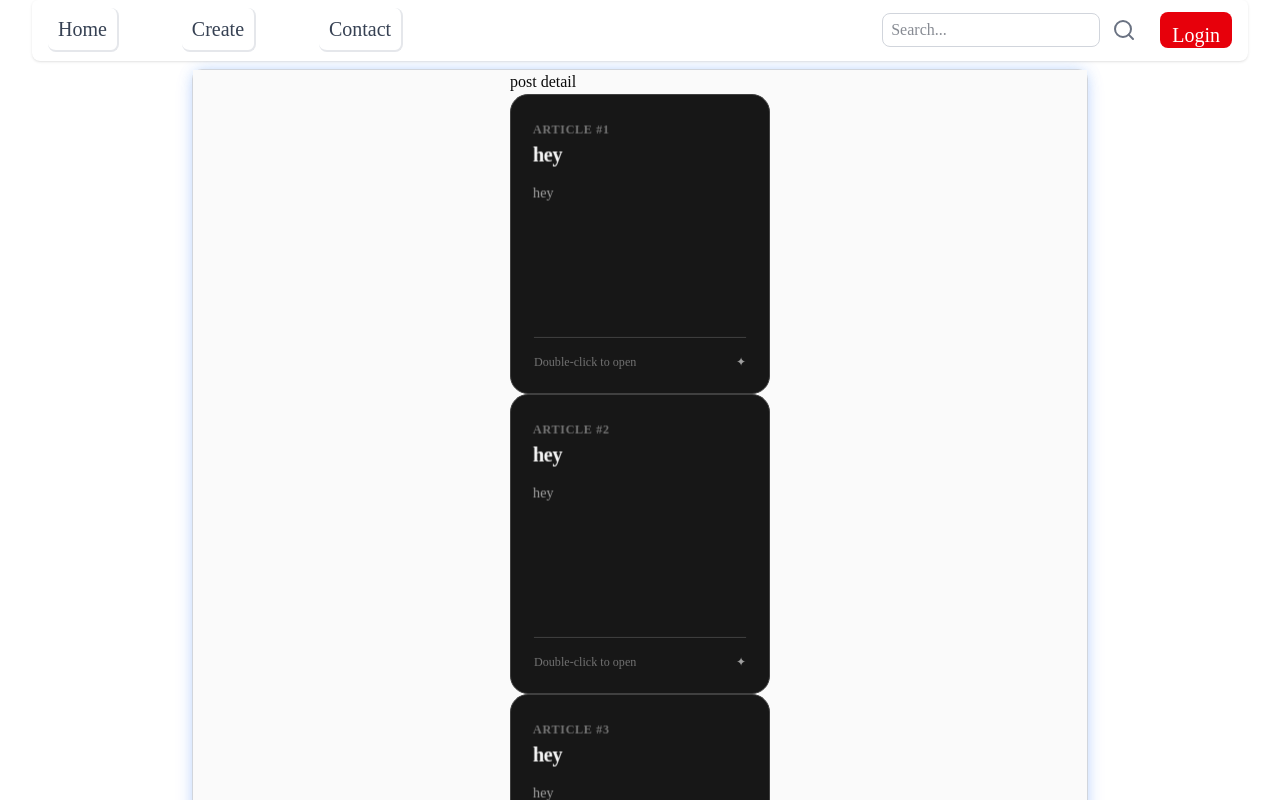
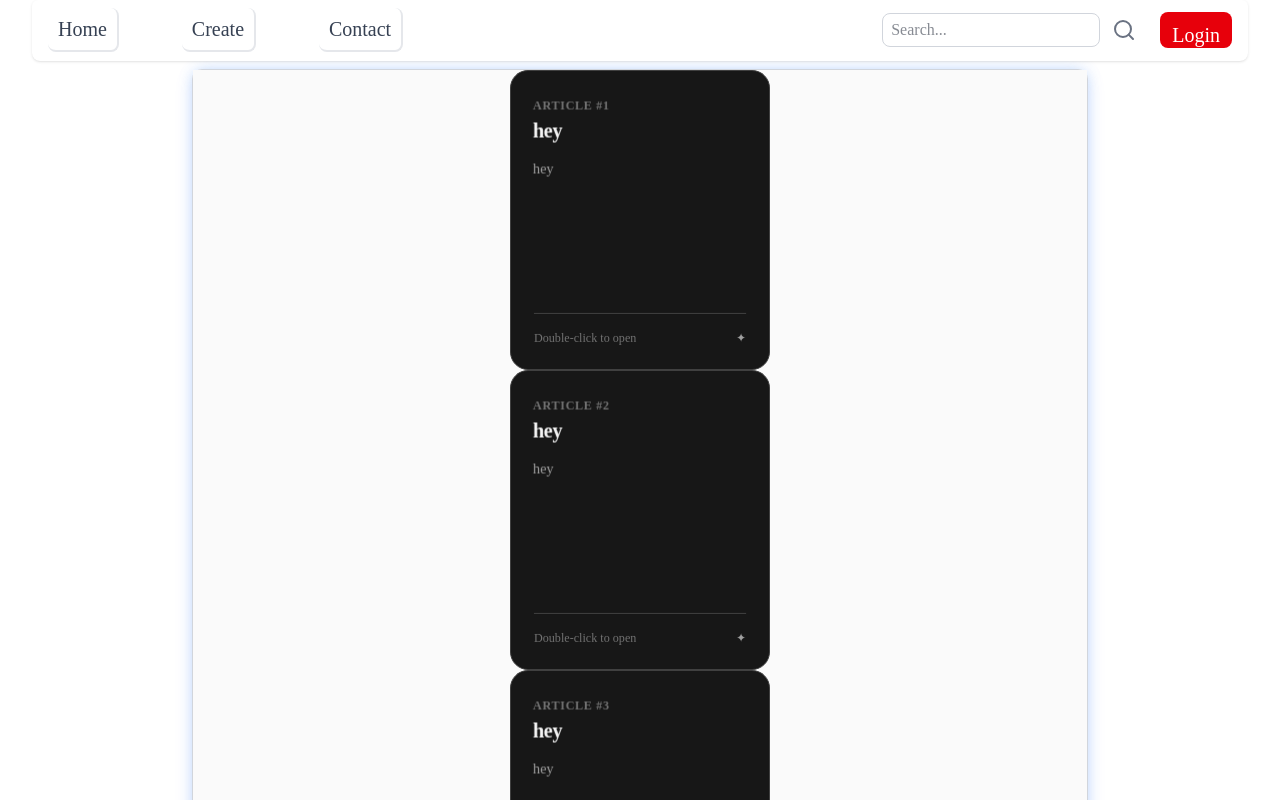
Before and after one commit to PREPMND/BlogMait, a Next.js app: page / in a window 1280 px wide. Shown: the top 800 px of the page. Built offline with nearby package versions, Linux system fonts and the light colour scheme.

Commit message:
Aug 6, 2026, 8:22 PM

```diff
--- a/app/post/[slug]/page.tsx
+++ b/app/post/[slug]/page.tsx
@@ -24,8 +24,7 @@ export default function PostDetail(){
         ]
     return(
         <>
-        <div>
-            post detail
+        <div className="">
             {Posts.map((post)=>(
                 <div key={post.id}>
                     <Perfect3DTiltCard title={post.title} description={post.description} slug={post.slug} id={post.id}/>
```
